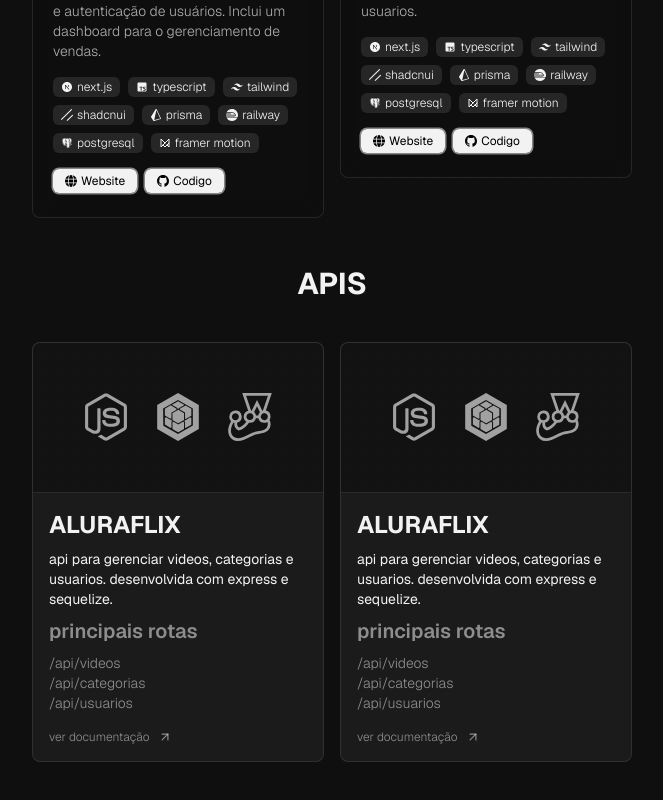
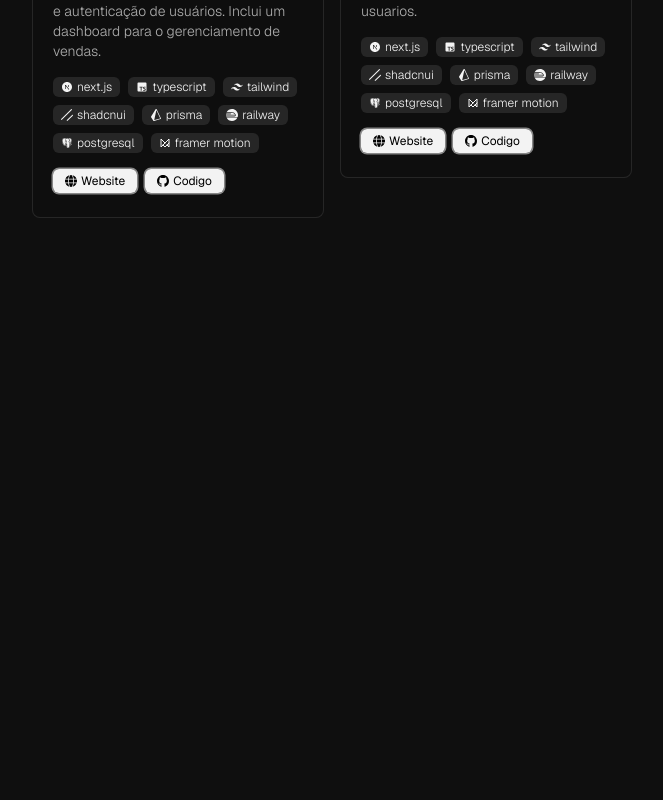
Before and after one commit to Cassiollopes/portifolio, a Next.js app: page / in a window 1280 px wide. Shown: the part 924-1724 px from the top of the page, without its empty margins (308-971 px from the left). After the commit the page ends 1222 px from the top, so only its background shows below. Built offline with nearby package versions, Linux system fonts and the light colour scheme.

Commit message:
modified:   src/app/page.tsx 	deleted:    src/components/api-card.tsx 	modified:   src/components/project-card.tsx

```diff
--- a/src/app/page.tsx
+++ b/src/app/page.tsx
@@ -1,17 +1,11 @@
-import ApiCard from "@/components/api-card";
 import Hero from "@/components/hero";
-import { DotPattern } from "@/components/magicui/dot-pattern";
 import ProjectCard from "@/components/project-card";
-import { cn } from "@/lib/utils";
 import { BiLogoPostgresql, BiLogoTypescript } from "react-icons/bi";
-import { FaNodeJs } from "react-icons/fa6";
 import { LuBox } from "react-icons/lu";
 import { RiNextjsFill, RiTailwindCssFill } from "react-icons/ri";
 import {
-  SiJest,
   SiPrisma,
   SiRailway,
-  SiSequelize,
   SiShadcnui,
 } from "react-icons/si";
 import { TbBrandFramerMotion } from "react-icons/tb";
@@ -20,18 +14,13 @@
   return (
     <div
       className="text-white/95
-    flex items-center justify-start flex-col min-h-screen overflow-hidden"
+    flex items-center justify-start flex-col min-h-screen overflow-hidden pb-20"
     >
       <Hero />
       <div className="flex flex-col text-2xl font-bold items-center w-full gap-12 relative pt-4 max-w-[640px] md:px-5">
-        <DotPattern
-          className={cn(
-            "[mask-image:radial-gradient(700_circle_at_center,white,transparent)] opacity-5"
-          )}
-        />
         <div className="flex flex-col gap-10 items-center max-md:px-5">
           <div className="w-fit md:text-3xl flex-col uppercase">
-            <h1>Projetos Fullstack</h1>
+            <h1>Meus Projetos</h1>
             <div className="rounded w-full h-[1px] bg-gradient-to-r from-sky-100/0 via-sky-300 to-sky-100/0" />
           </div>
           <div className="flex gap-4 max-md:flex-col">
@@ -73,47 +62,6 @@
             />
           </div>
         </div>
-        <div className="w-full flex flex-col items-center justify-start relative gap-10 pb-20">
-          <div className="flex flex-col items-center justify-center max-md:px-5">
-            <h1 className="uppercase md:text-3xl">Apis</h1>
-          </div>
-          <div
-            className="flex gap-4 max-md:overflow-x-scroll max-md:w-full max-md:flex-nowrap max-md:px-5 scroll-smooth"
-            style={{
-              scrollbarWidth: "none",
-              msOverflowStyle: "none",
-              scrollSnapType: "x mandatory",
-            }}
-          >
-            <div style={{ scrollSnapAlign: "center" }}>
-              <ApiCard
-                icons={[
-                  <FaNodeJs key="nodejs" />,
-                  <SiSequelize key="sequelize" />,
-                  <SiJest key="jest" />,
-                ]}
-                description="api para gerenciar videos, categorias e usuarios.
-        desenvolvida com express e sequelize."
-                link=""
-                title="AluraFlix"
-              />
-            </div>
-
-            <div style={{ scrollSnapAlign: "center" }}>
-              <ApiCard
-                icons={[
-                  <FaNodeJs key="nodejs" />,
-                  <SiSequelize key="sequelize" />,
-                  <SiJest key="jest" />,
-                ]}
-                description="api para gerenciar videos, categorias e usuarios.
-        desenvolvida com express e sequelize."
-                link=""
-                title="AluraFlix"
-              />
-            </div>
-          </div>
-        </div>
       </div>
     </div>
   );
--- a/src/components/api-card.tsx
+++ /dev/null
@@ -1,44 +0,0 @@
-import Link from "next/link";
-import { ReactNode } from "react";
-import { FiArrowUpRight } from "react-icons/fi";
-
-export default function ApiCard({
-  icons,
-  title,
-  description,
-  link,
-}: {
-  icons: ReactNode[];
-  title: string;
-  description: string;
-  link: string;
-}) {
-  return (
-    <Link
-      href={link}
-      className="w-full max-md:min-w-[80vw] h-full flex flex-col gap-4 items-start justify-start border hover:border-border/30 cursor-pointer rounded-md bg-white/5 backdrop-blur-[1.5px] transition-all duration-200 ease-in-out group overflow-hidden"
-    >
-      <div className="h-[150px] w-full gap-6 bg-black/30 flex items-center justify-center text-5xl text-white/60 border-b">
-        {icons.map((Icon) => Icon)}
-      </div>
-      <div className="p-4 pt-0 flex flex-col gap-2">
-        <h1 className="uppercase">{title}</h1>
-        <h2 className="text-sm font-normal lowercase">{description}</h2>
-        <div className="text-sm font-light lowercase flex flex-col text-white/50">
-          <h3 className="font-semibold text-xl mb-2">principais rotas</h3>
-          <p>/api/videos</p>
-          <p>/api/categorias</p>
-          <p>/api/usuarios</p>
-        </div>
-        <div className="text-xs lowercase flex items-center gap-2 text-white/50 font-light mt-2">
-          <p className="transition-all group-hover:text-white">
-            ver documentação
-          </p>
-          <div className="text-sm overflow-hidden">
-            <FiArrowUpRight className="group-hover:animate-diagonalSlide animate-diagonalSlideReverse" />
-          </div>
-        </div>
-      </div>
-    </Link>
-  );
-}
--- a/src/components/project-card.tsx
+++ b/src/components/project-card.tsx
@@ -63,7 +63,7 @@
           quality={100}
         />
       </Link>
-      <div className="h-full w-full flex pt-3 px-5 pb-6 justify-between flex-col gap-3 backdrop-blur-sm">
+      <div className="h-full w-full flex pt-3 px-5 pb-6 justify-between flex-col gap-3">
         <div className="flex items-center gap-3 uppercase">
           <div className="text-3xl">{icon}</div>
           <h1 className="text-xl">{title}</h1>
```
